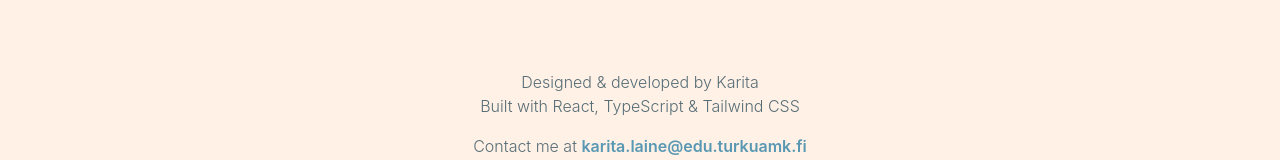
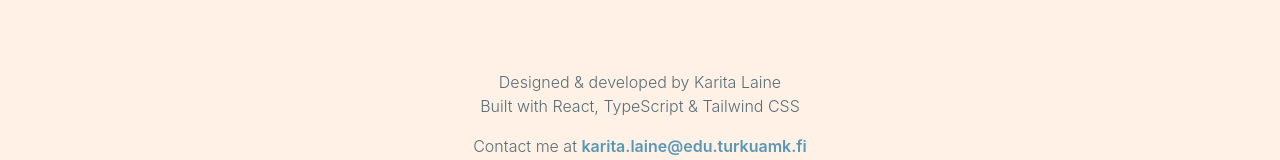
Before and after one commit to KaritaLaine/karita, a React (Vite) app in the folder karita/: page / in a window 1280 px wide. Shown: the part 1619-1779 px from the top of the page. Built offline with nearby package versions, Linux system fonts and the light colour scheme.

Commit message:
chore: use full name in footer

```diff
--- a/karita/src/components/wrapper/footer.tsx
+++ b/karita/src/components/wrapper/footer.tsx
@@ -6,7 +6,7 @@ export const Footer = () => {
   const isHomePage = location.pathname === "/"
   return (
     <footer className="flex flex-col text-center font-light items-center h-[15rem] justify-center bg-cream">
-      <p>Designed & developed by Karita</p>
+      <p>Designed & developed by Karita Laine</p>
       <p>Built with React, TypeScript & Tailwind CSS</p>
       <p className="mt-[1rem]">
         Contact me at{" "}
```
